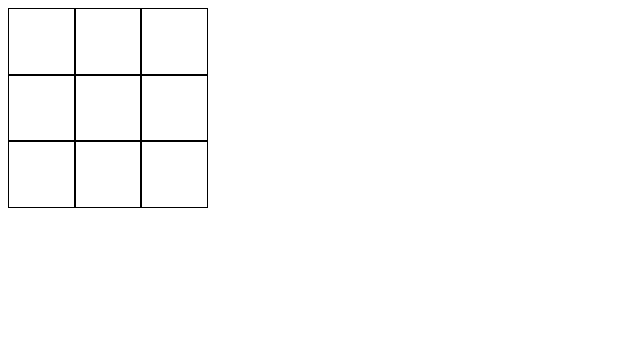
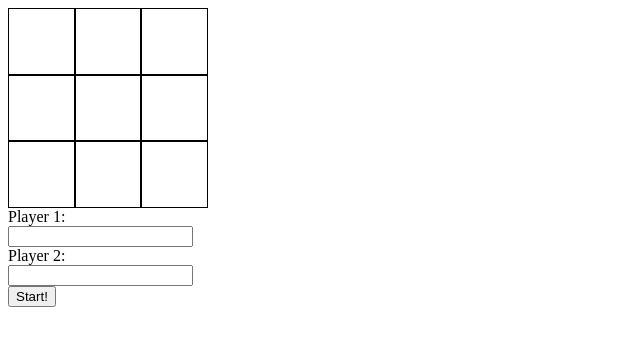
Before and after one commit to zawho/tic-tac-toe, a website: page index.html in a window 1280 px wide. Shown: the whole page, without its empty margins (0-640 px from the left). Drawn offline with Linux system fonts and the light colour scheme.

Commit message:
Add basic html name inputs and start button

```diff
--- a/index.html
+++ b/index.html
@@ -10,5 +10,10 @@
 </head>
 <body>
     <div class="game-board"></div>
+    <label for="player-1">Player 1:</label><br>
+    <input type="text" name="player-1" id="player-1" required><br>
+    <label for="player-2">Player 2:</label><br>
+    <input type="text" name="player-2" id="player-2" required><br>
+    <button type="button">Start!</button>
 </body>
 </html>
```
